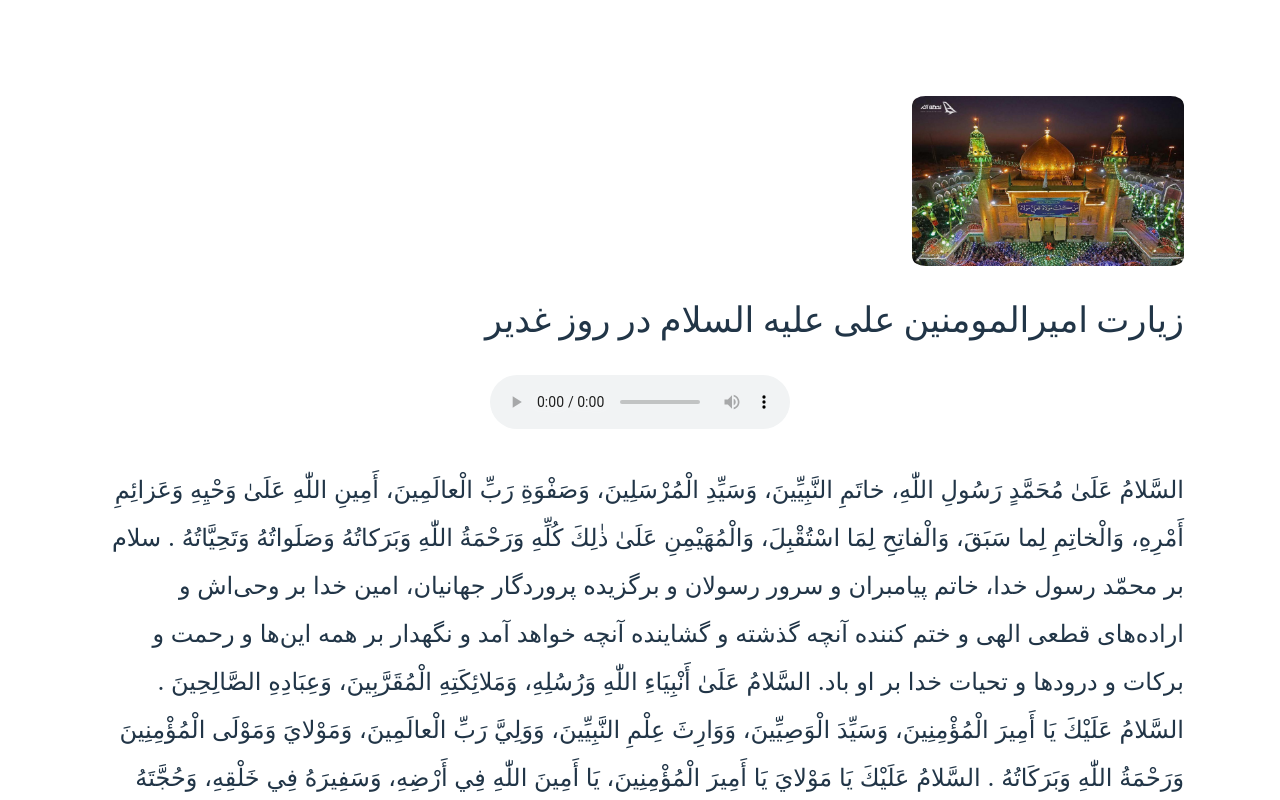
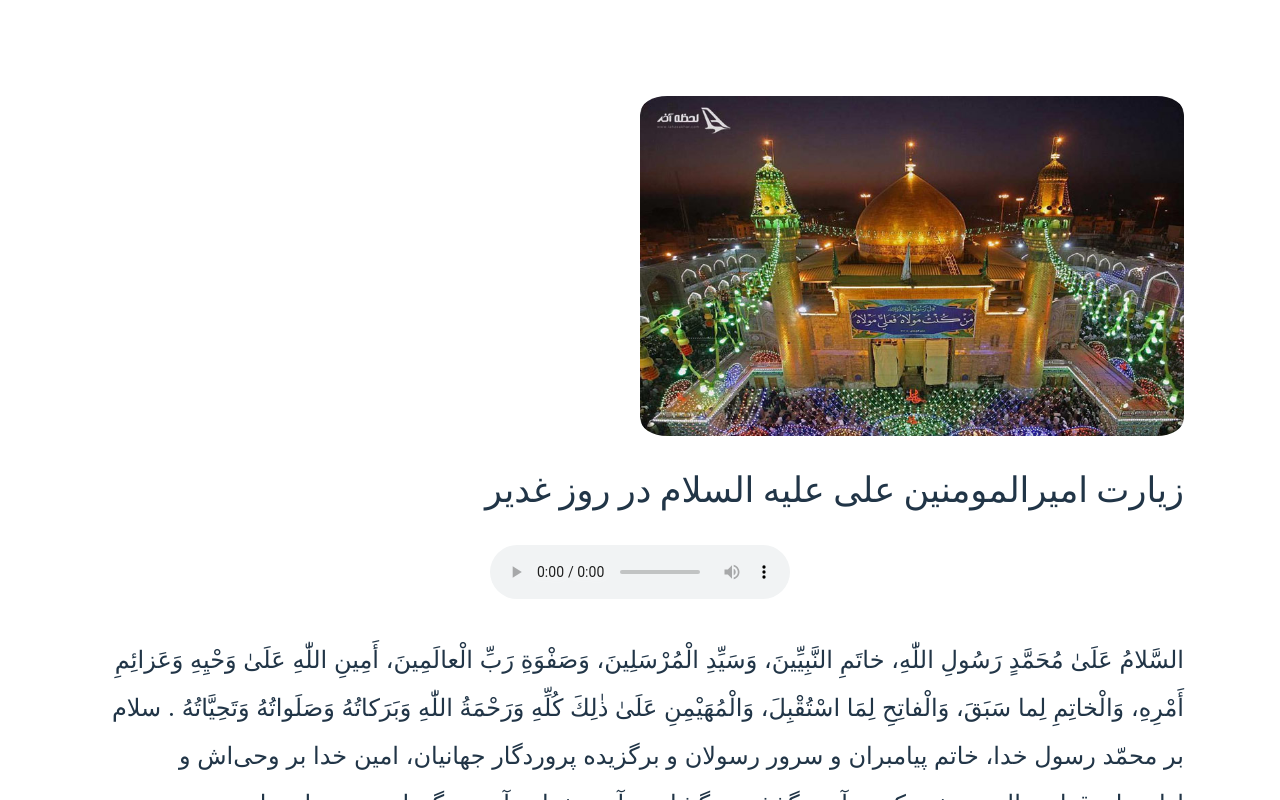
Before and after one commit to seyedahmaddv/ziarat-amir-al-momenin-qadir, a React (Vite) app in the folder ziarateamiralmomeninali/: page / in a window 1280 px wide. Shown: the top 800 px of the page. Built offline with nearby package versions, Linux system fonts and the light colour scheme.

Commit message:
justify image to center with 50%

```diff
--- a/ziarateamiralmomeninali/src/index.css
+++ b/ziarateamiralmomeninali/src/index.css
@@ -1,7 +1,8 @@
 img {
-  width: 25%;
+  width: 50%;
   height: auto;
   border-radius: 5%;
+  justify-content: center;
 }
 :root {
   font-family: Inter, system-ui, Avenir, Helvetica, Arial, sans-serif;
```
